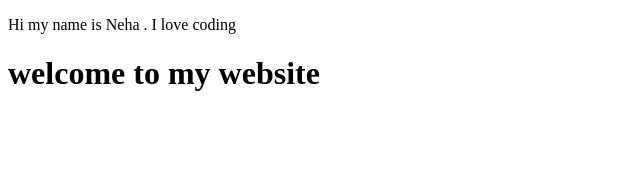
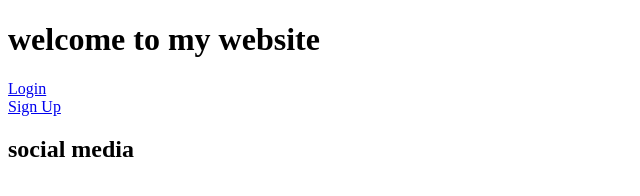
Before and after one commit to neha3060/iseworkshop, a plain HTML site: page index.html in a window 1280 px wide. Shown: the whole page, without its empty margins (0-640 px from the left). Drawn offline with Linux system fonts and the light colour scheme.

Commit message:
added my social media link

```diff
--- a/index.html
+++ b/index.html
@@ -4,13 +4,13 @@
     <meta charset="UTF-8">
     <meta name="viewport" content="width=device-width, initial-scale=1.0">
     <title>My web page</title>
-<p>Hi my name is Neha . I love coding</p>
+     <link rel="stylesheet" href="style.css">
 
 </head>
 <body style="backgroud-color:  green;">
     <h1>welcome to my website</h1>
-    <a rel="stylesheet" href="login.html"></a><br>
-    <a rel="stylesheet" href="signup.html"></a><br>
-
+    <a rel="stylesheet" href="login.html">Login</a><br>
+    <a rel="stylesheet" href="signup.html">Sign Up</a><br>
+    <h2>social media</h2>
 </body>
 </html>
```
